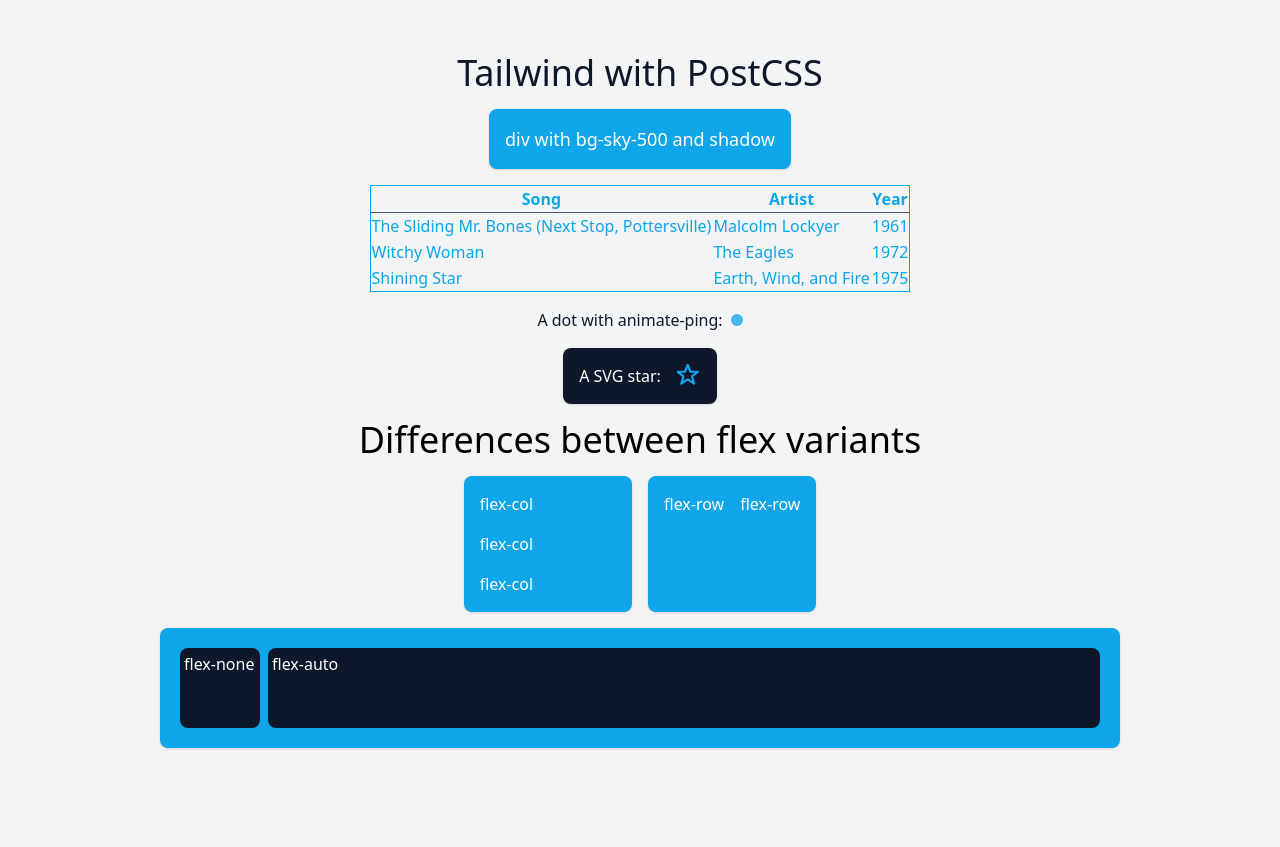
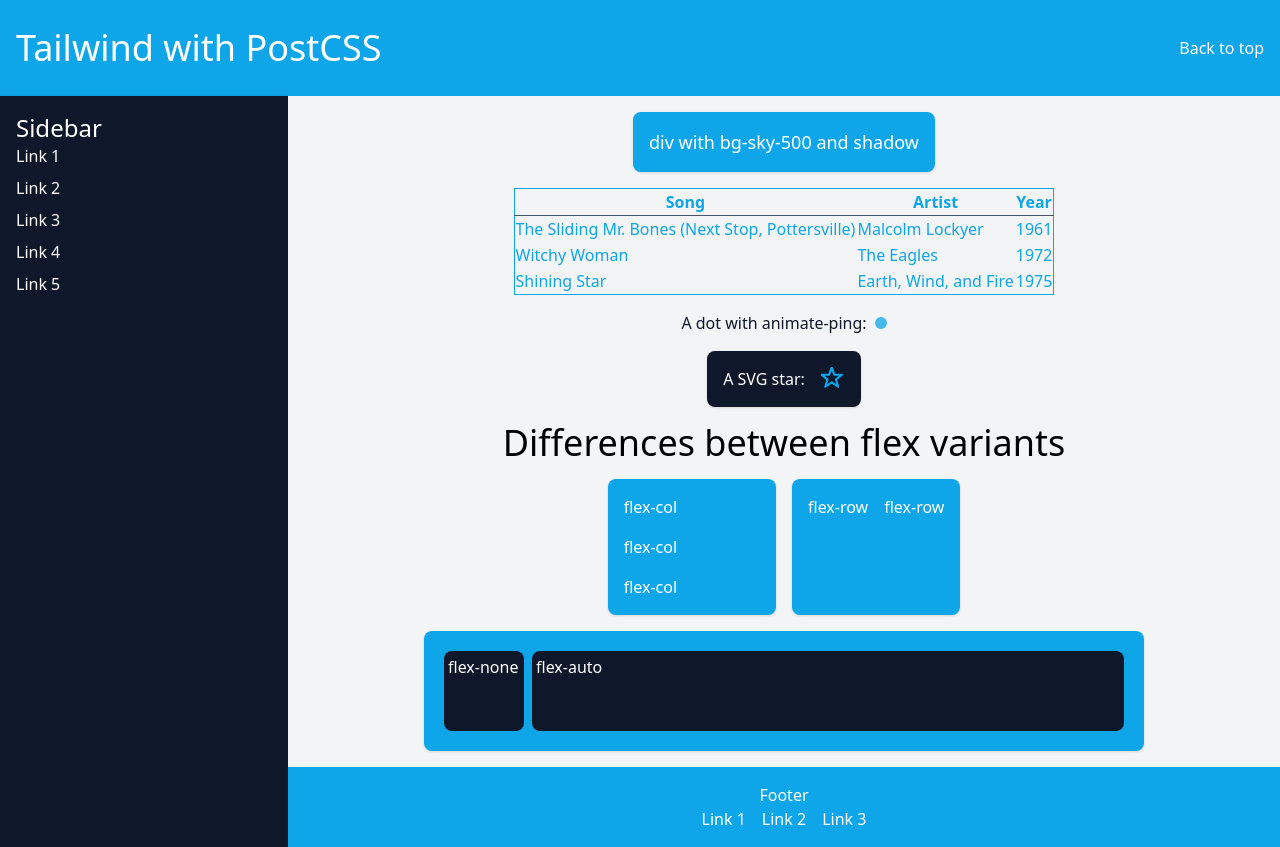
Before and after one commit to c10udburst-domains/www2, a plain HTML site: page index.html in a window 1280 px wide. Before the commit the page ends 800 px from the top, so only its background shows below. Drawn offline with Linux system fonts and the light colour scheme.

Commit message:
Add files via upload

```diff
--- a/index.html
+++ b/index.html
@@ -1,22 +1,37 @@
 <!doctype html>
 <html>
+
 <head>
   <meta charset="UTF-8" />
   <meta name="viewport" content="width=device-width, initial-scale=1.0" />
   <link href="./output.css" rel="stylesheet" />
   <title>Tailwind with PostCSS</title>
 </head>
-  <body
-    class="flex min-h-screen items-center justify-center bg-gray-100 flex-col space-y-4"
-  >
-    <h1 class="text-4xl text-slate-900">Tailwind with PostCSS</h1>
+
+<body class="grid grid-areas-layout grid-cols-layout grid-rows-layout h-full min-h-screen">
+  <header class="bg-sky-500 w-full text-white p-4 flex items-center justify-between grid-in-header">
+    <h1 class="text-4xl flex-auto">Tailwind with PostCSS</h1>
+    <a href="#!" onclick="window.scrollTo({ top: 0, behavior: 'smooth' })" class="hover:underline"
+      style="cursor: pointer;">Back to top</a>
+  </header>
+
+  <nav class="bg-slate-900 text-white p-4 shadow h-full grid-in-nav">
+    <h2 class="text-2xl">Sidebar</h2>
+    <ul class="space-y-2">
+      <li><a href="#!" class="hover:underline">Link 1</a></li>
+      <li><a href="#!" class="hover:underline">Link 2</a></li>
+      <li><a href="#!" class="hover:underline">Link 3</a></li>
+      <li><a href="#!" class="hover:underline">Link 4</a></li>
+      <li><a href="#!" class="hover:underline">Link 5</a></li>
+    </ul>
+  </nav>
+
+  <main class="flex items-center justify-center bg-gray-100 flex-col space-y-4 grind-in-main p-4">
     <div class="bg-sky-500 text-white p-4 rounded-lg shadow">
       <p class="text-white text-lg">div with bg-sky-500 and shadow</p>
     </div>
 
-    <table
-      class="table-auto text-sky-500 border-collapse border border-sky-500"
-    >
+    <table class="table-auto text-sky-500 border-collapse border border-sky-500">
       <thead>
         <tr>
           <th class="border-b border-slate-600">Song</th>
@@ -45,41 +60,26 @@
 
     <span class="flex items-center space-x-2">
       <span class="text-slate-900">A dot with animate-ping:</span>
-      <span
-        class="animate-ping inline-flex h-3 w-3 rounded-full bg-sky-500 opacity-75"
-      ></span>
+      <span class="animate-ping inline-flex h-3 w-3 rounded-full bg-sky-500 opacity-75"></span>
     </span>
 
     <div class="flex space-x-4 bg-slate-900 p-4 rounded-lg shadow text-white">
       <span>A SVG star:</span>
-      <svg
-        class="h-6 w-6 text-sky-500"
-        fill="none"
-        stroke="currentColor"
-        viewBox="0 0 56 56"
-        xmlns="http://www.w3.org/2000/svg"
-      >
-        <path
-          stroke-linecap="round"
-          stroke-linejoin="round"
-          stroke-width="5"
-          d="m25,1 6,17h18l-14,11 5,17-15-10-15,10 5-17-14-11h18z"
-        />
+      <svg class="h-6 w-6 text-sky-500" fill="none" stroke="currentColor" viewBox="0 0 56 56"
+        xmlns="http://www.w3.org/2000/svg">
+        <path stroke-linecap="round" stroke-linejoin="round" stroke-width="5"
+          d="m25,1 6,17h18l-14,11 5,17-15-10-15,10 5-17-14-11h18z" />
       </svg>
     </div>
 
     <h3 class="text-4xl">Differences between flex variants</h3>
     <div class="grid grid-cols-2 gap-4">
-      <div
-        class="flex flex-col bg-sky-500 p-4 rounded-lg shadow text-white space-y-4"
-      >
+      <div class="flex flex-col bg-sky-500 p-4 rounded-lg shadow text-white space-y-4">
         <p class="text-white">flex-col</p>
         <p class="text-white">flex-col</p>
         <p class="text-white">flex-col</p>
       </div>
-      <div
-        class="flex flex-row bg-sky-500 p-4 rounded-lg shadow text-white space-x-4"
-      >
+      <div class="flex flex-row bg-sky-500 p-4 rounded-lg shadow text-white space-x-4">
         <p class="text-white">flex-row</p>
         <p class="text-white">flex-row</p>
       </div>
@@ -92,5 +92,17 @@
         flex-auto
       </div>
     </div>
+  </main>
+
+  <footer class="bg-sky-500 text-white p-4 text-center grid-in-footer">
+    <p>Footer</p>
+    <div class="flex justify-center space-x-4">
+      <a href="#!" class="hover:underline">Link 1</a>
+      <a href="#!" class="hover:underline">Link 2</a>
+      <a href="#!" class="hover:underline">Link 3</a>
+    </div>
+  </footer>
+
 </body>
+
 </html>
```
Also changed, not shown: output.css. Lines whose indentation alone changed are shown as unchanged.
